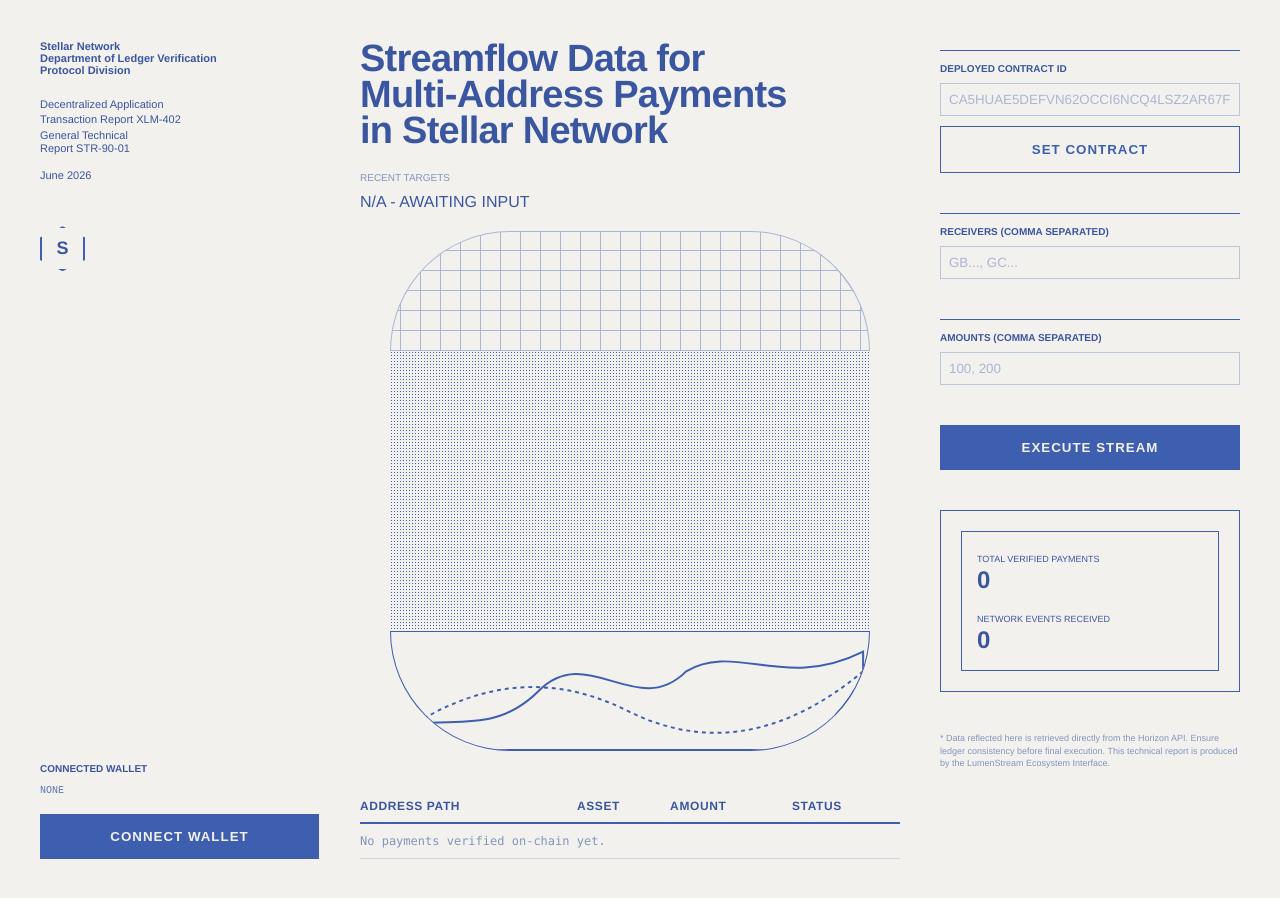
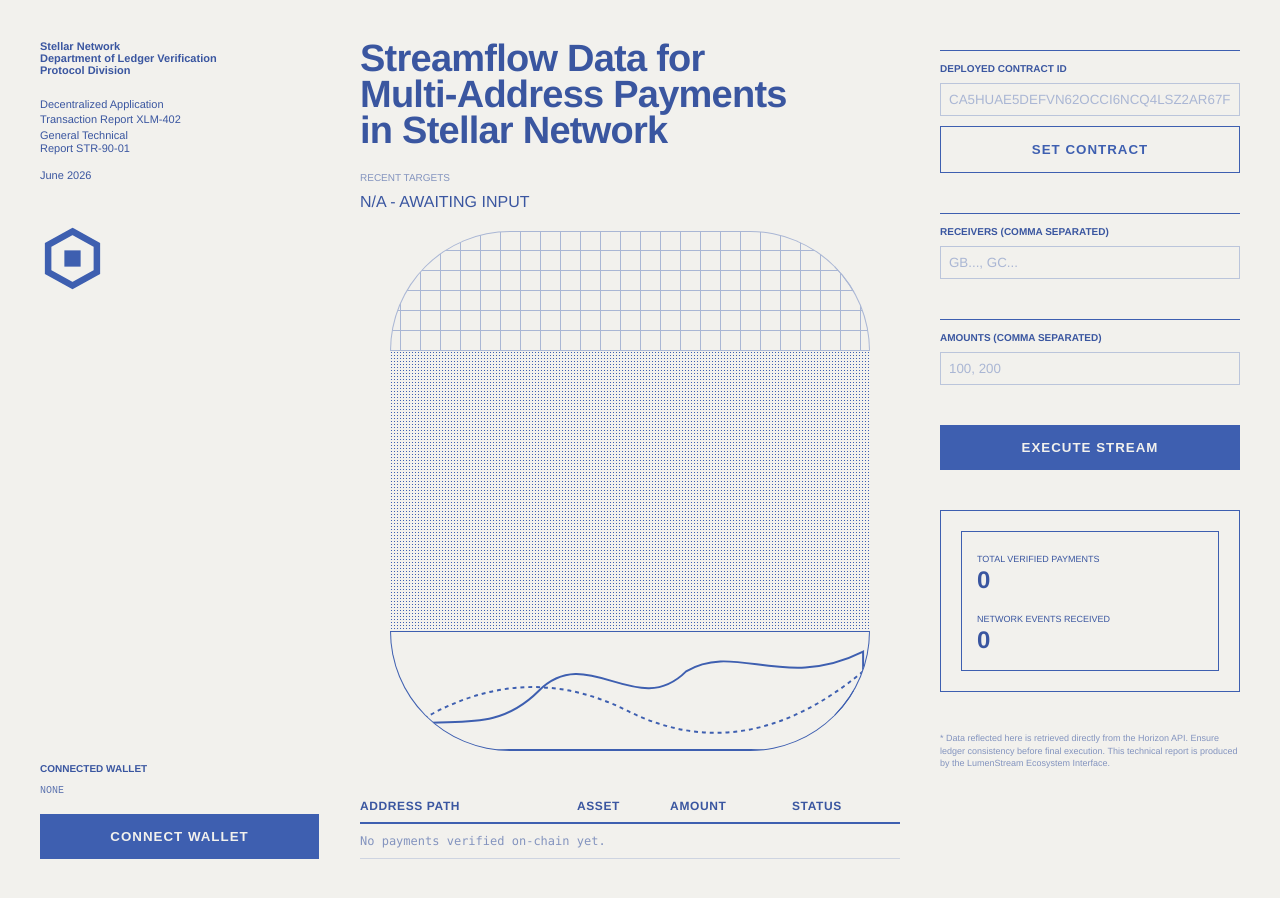
Before and after one commit to anynomousfriend/LumenStream, a React (Vite) app in the folder frontend/: page / in a window 1280 px wide. Shown: the top 898 px of the page. Built offline with nearby package versions, Linux system fonts and the light colour scheme; what @creit.tech/stellar-wallets-kit, @stellar/stellar-sdk would draw is missing.

Commit message:
feat: replace placeholder sidebar logo with custom SVG branding

```diff
--- a/frontend/src/App.tsx
+++ b/frontend/src/App.tsx
@@ -330,8 +330,8 @@
               <div style={{marginTop: '12px'}}>June 2026</div>
           </div>
 
-          <div className="logo-mark">
-              <span style={{fontSize: '18px'}}>S</span>
+          <div style={{ margin: '20px 0', width: '65px', height: '65px' }}>
+              <img src="/logo.svg" alt="LumenStream Logo" style={{ width: '100%', height: '100%' }} />
           </div>
 
           <div className="meta-group" style={{marginTop: 'auto'}}>
```
